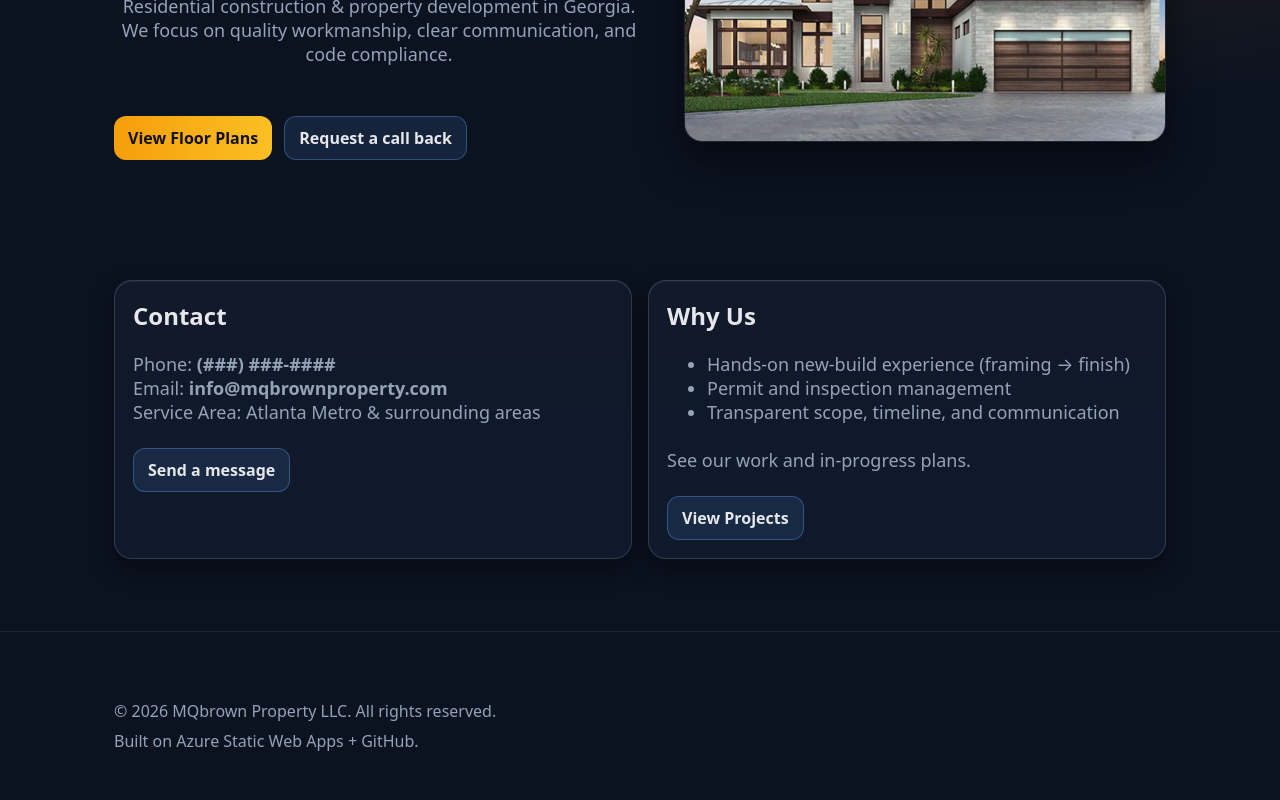
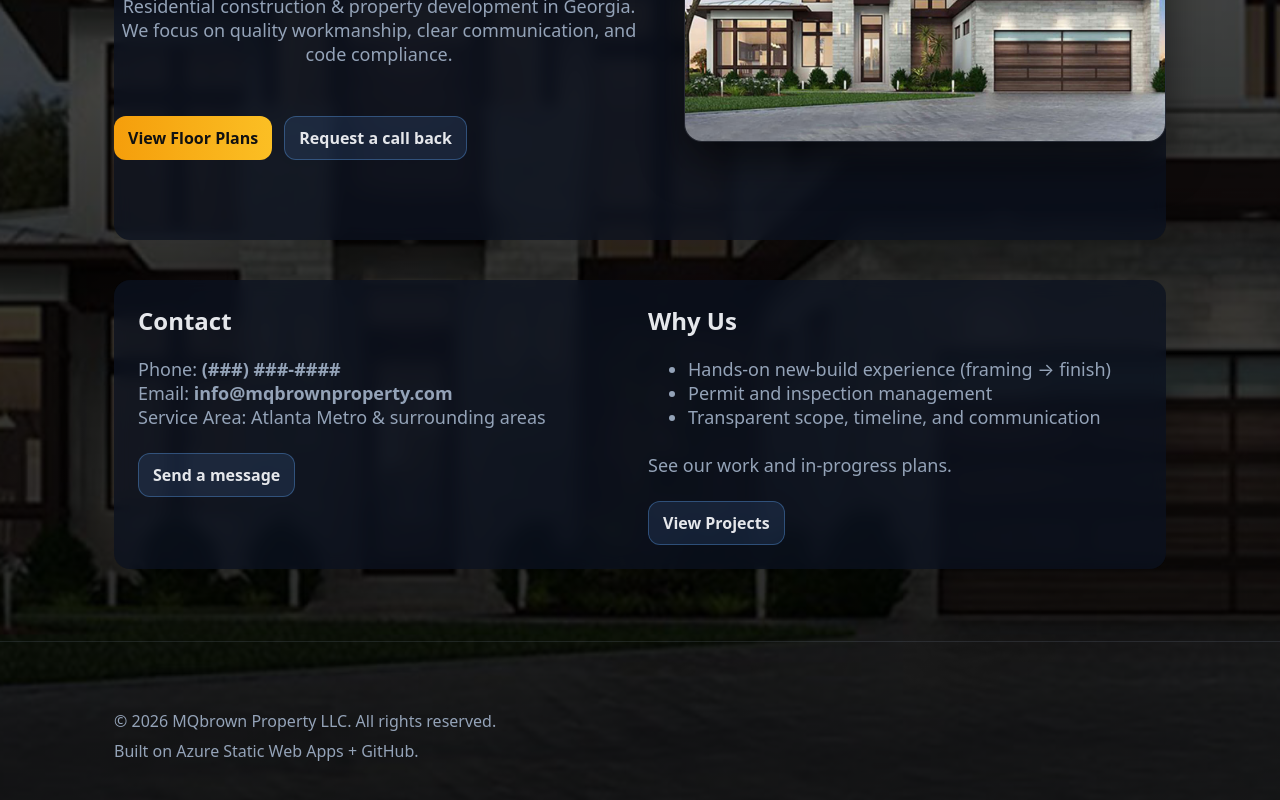
Before and after one commit to MQBrown/MelWebsiteRepo, a React (Vite) app: page / in a window 1280 px wide. Shown: the part 528-1328 px from the top of the page. Built offline with nearby package versions, Linux system fonts and the light colour scheme.

Commit message:
Enhance styles with new layout and background effects
Added container and section styles for layout and glass effect. Updated body background and card styles for improved aesthetics.

```diff
--- a/src/styles.css
+++ b/src/styles.css
@@ -62,14 +62,29 @@
 }
 
 *{ box-sizing:border-box; }
+.container{
+  max-width:1100px;
+  margin:0 auto;
+  padding:60px 24px;
+}
+
+/* Slight glass effect for sections */
+.section{
+  margin-top:40px;
+  background: rgba(11,18,32,0.75);
+  backdrop-filter: blur(8px);
+  border-radius:16px;
+  padding:24px;
+}
 
 body{
   margin:0;
   font-family:system-ui,-apple-system,Segoe UI,Roboto,Arial,sans-serif;
+
   background:
-    radial-gradient(800px 500px at 10% 0%, rgba(96,165,250,.25), transparent),
-    radial-gradient(800px 500px at 90% 10%, rgba(245,158,11,.20), transparent),
-    var(--bg);
+    linear-gradient(rgba(0,0,0,0.65), rgba(0,0,0,0.85)),
+    url('/house.jpg') center/cover no-repeat;
+
   color:var(--text);
 }
 
@@ -154,13 +169,12 @@ a:hover{ text-decoration:underline; }
   gap:16px;
 }
 
+linear-gradient(rgba(0,0,0,0.65), rgba(0,0,0,0.85))
+
 .card{
-  grid-column:span 12;
-  background: linear-gradient(180deg, rgba(18,26,43,0.95), rgba(15,27,45,0.95));
-  border: 1px solid rgba(148,163,184,.25);
-  border-radius: 18px;
-  padding: 18px;
-  box-shadow: 0 10px 25px rgba(0,0,0,.4), inset 0 1px 0 rgba(255,255,255,.05);
+  background: rgba(18,26,43,0.9);
+  border: 1px solid rgba(255,255,255,.12);
+  backdrop-filter: blur(6px);
 }
 
 @media(min-width:900px){
```
